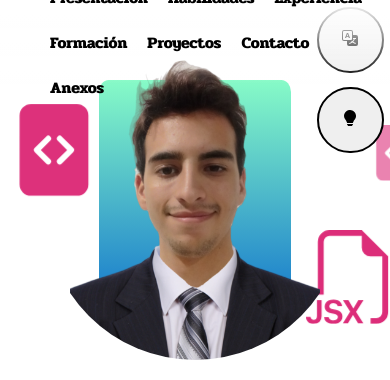
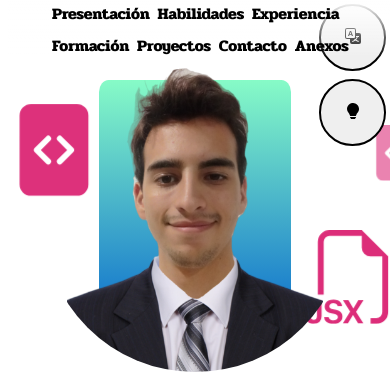
Before and after one commit to CabetoDLP/CV, a plain HTML site: page index.html in a window 390 px wide. Shown: the top 380 px of the page. Drawn offline with nearby package versions, Linux system fonts and the light colour scheme.

Commit message:
smartphone view

```diff
--- a/index.html
+++ b/index.html
@@ -1,11 +1,11 @@
 <!DOCTYPE html>
 <html lang="es">
     <head>
+        <title>CV Carlos de la Peña</title>
         <meta charset="UTF-8">
         <meta name="viewport" content="width=device-width, initial-scale=1.0">
-        <title>CV Carlos de la Peña</title>
+
         <link rel="stylesheet" href="styles.css">
-        <link rel="">
         <link rel="preconnect" href="https://fonts.googleapis.com">
         <link href="https://fonts.googleapis.com/css2?family=Pridi:wght@200;300;400;500;600;700&family=Rowdies:wght@300;400;700&display=swap" rel="stylesheet">
 
--- a/styles.css
+++ b/styles.css
@@ -5,36 +5,38 @@ html{
 }
 
 body.light-mode{
+    display: flex;
+    flex-direction: column;
     background-color: white;
+
 }
 
 body.dark-mode {
+    display: flex;
+    flex-direction: column;
     background-color: rgb(21, 21, 21);
 }
 
 .light-mode .navBar{
-    top: 0%;
-    left: 0%;
+    top: 0vh;
     display: flex;
     position: fixed;
     align-content: center;
     align-items: center;
-    width: 100%;
-    height: 10%;
+    width: 100vw;
+    height: 7vh;
     background: linear-gradient(to bottom, white, transparent);
     z-index: 3;
     pointer-events: none;
 }
 
 .dark-mode .navBar{
-    top: 0%;
-    left: 0%;
     display: flex;
     position: fixed;
     align-content: center;
     align-items: center;
-    width: 100%;
-    height: 10%;
+    width: 100vw;
+    height: 10vh;
     background: linear-gradient(to bottom, black, transparent);
     z-index: 3;
     pointer-events: none;
@@ -48,7 +50,7 @@ body.dark-mode {
 
 .navBar li{
     float: left;
-    padding: 10px;
+    padding: 1vw;
 }
 
 .navBar li a{
@@ -57,7 +59,7 @@ body.dark-mode {
 
 .buttons-container{
     top: 0%;
-    width: 98%;
+    width: 98vw;
     display: flex;
     position: fixed;
     flex-direction: column;
@@ -67,7 +69,7 @@ body.dark-mode {
 }
 
 .switch-button-container{
-    margin: 0.5em;
+    margin: 0.5vh;
     height: 5em;
     width: 5em;
     border-radius: 50%;
@@ -81,8 +83,8 @@ body.dark-mode {
 }
 
 .circle-mask{
-    width: 300px; /* Tamaño de la máscara circular */
-    height: 300px;
+    width: 19em; /* Tamaño de la máscara circular */
+    height: 19em;
     border-radius: 50%; /* Hace la máscara circular */
     overflow: hidden; /* Oculta el contenido fuera del círculo */
     display: flex;
@@ -93,7 +95,7 @@ body.dark-mode {
 }
 
 .circle-mask img{
-    width: 250px; /* Tamaño de la máscara circular */
+    width: 16em; /* Tamaño de la máscara circular */
     height: auto;
 }
 
@@ -110,16 +112,23 @@ body.dark-mode {
 }
 
 section{
+    width: 50%;
     display: flex;
-    width: 50%;
     flex-direction: column;
     align-items: center;
     margin: 0 auto;
+    place-items: center;
 }
 
 .info{
     display: flex;
     flex-direction: row;
+}
+
+@media only screen and (max-width: 768px){
+    .info{
+        flex-direction: column;
+    }
 }
 
 .info-container{
@@ -149,7 +158,6 @@ section{
     animation: autoRun 20s linear infinite;
     height: 7em;
     width: 5em;
-    left: 50%;
 }
 
 @keyframes autoRun{
```
